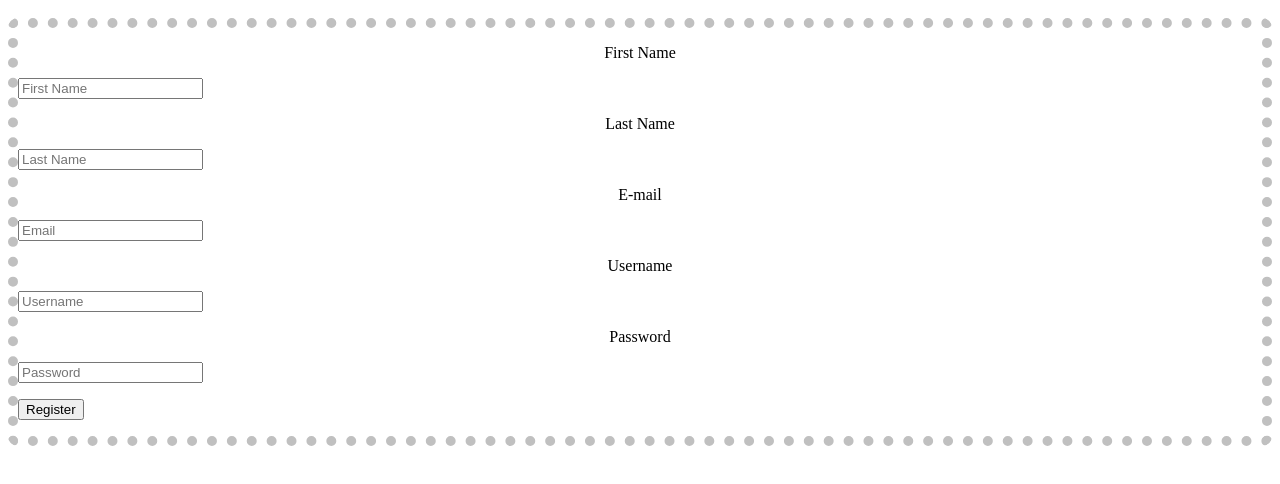
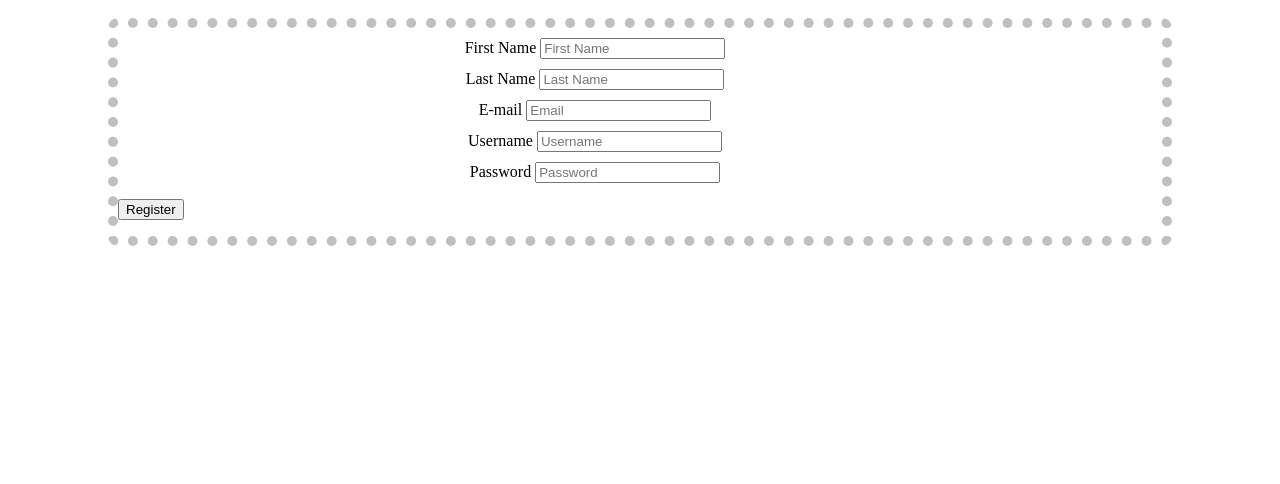
Before and after one commit to JTTekSolutions/JTGameReviewSite, a plain HTML site: page index.html in a window 1280 px wide. Shown: the part 48-532 px from the top of the page. Drawn offline with Linux system fonts and the light colour scheme.

Commit message:
Updated index.html

```diff
--- a/index.html
+++ b/index.html
@@ -9,10 +9,16 @@
 		border-width: 10px;
 		border-style: dotted;
 		border-radius: 10px;
+		margin: 10px 100px 10px 100px;
 	}
 
+	.register-field-text {
+
+	}
 	.register-field-labels {
 		text-align: center;
+		margin: 10px 100px 10px 10px;
+		//padding: 10px 10px 10px 10px;
 	}
 </style>
 
@@ -23,16 +29,21 @@
 	<h1>Register New User</h1>
 
 		<form id="register-form" action="/submit-new-user">
-			<p class="register-field-labels">First Name</p>
+			<p class="register-field-labels"> First Name
 			<input type="text" placeholder="First Name">
-			<p class="register-field-labels">Last Name</p>
-			<input type="text" placeholder="Last Name">
-			<p class="register-field-labels">E-mail</p>
-			<input type="text" placeholder="Email">
-			<p class="register-field-labels">Username</p>
-			<input type="text" placeholder="Username">
-			<p class="register-field-labels">Password</p>
-			<input type="text" placeholder="Password">
+			</p>
+			<p class="register-field-labels">Last Name
+				<input type="text" placeholder="Last Name">
+			</p>
+			<p class="register-field-labels">E-mail
+				<input type="text" placeholder="Email">
+			</p>
+			<p class="register-field-labels">Username
+				<input type="text" placeholder="Username">
+			</p>
+			<p class="register-field-labels">Password
+				<input type="text" placeholder="Password">
+			</p>
 			<p>
 				<button type="submit">Register</button>
 			</p>
```
